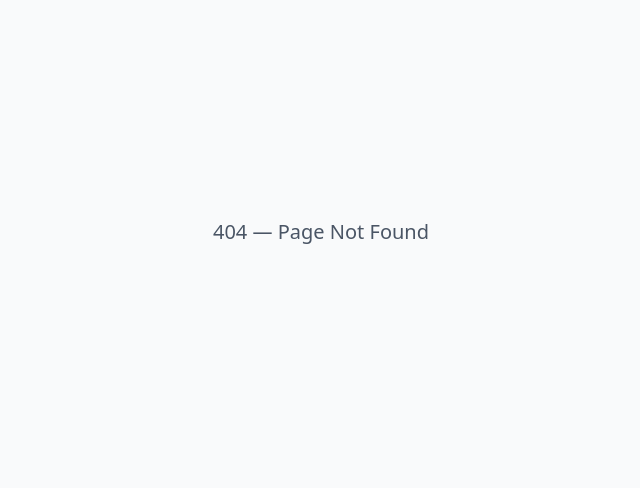
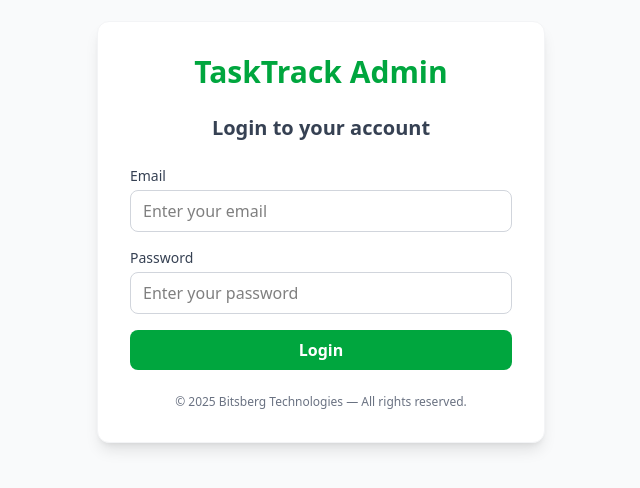
Before and after one commit to usmanabdullahbn/Task-Track-Admin-Panel, a React (Vite) app: page /login in a window 1280 px wide. Before the commit this address had no page. Shown: the part 168-656 px from the top of the page, without its empty margins (319-959 px from the left). Built offline with nearby package versions, Linux system fonts and the light colour scheme.

Commit message:
feat(auth): persist admin login, auto-redirect on storage, and logout

```diff
--- a/src/App.jsx
+++ b/src/App.jsx
@@ -1,5 +1,5 @@
-import React from "react";
-import { Route, Routes } from "react-router-dom";
+import React, { useEffect } from "react";
+import { Navigate, Route, Routes, useNavigate } from "react-router-dom";
 
 import AssetsPage from "./assets/Page";
 import DashboardContent from "./component/dashboard";
@@ -24,6 +24,8 @@ import NewProjectPage from "./projects/new-project";
 import EditProjectPage from "./projects/project_id";
 import EmployeeTimelinePage from "./employees/employees_id";
 import NewEmployeePage from "./employees/new-employees";
+import Login from "./component/LoginPage";
+import ProtectedRoute from "./component/ProtectedRoute";
 
 // Optional: A simple 404 page
 const NotFoundPage = () => (
@@ -33,43 +35,81 @@ const NotFoundPage = () => (
 );
 
 const App = () => {
+  const navigate = useNavigate();
+
+  // On mount, if admin exists redirect to root. Also listen for storage
+  // events so cross-tab logins/logouts will route appropriately.
+  useEffect(() => {
+    if (localStorage.getItem("admin")) {
+      navigate("/", { replace: true });
+    }
+
+    const onStorage = (e) => {
+      if (e.key === "admin") {
+        if (e.newValue) {
+          navigate("/", { replace: true });
+        } else {
+          navigate("/login", { replace: true });
+        }
+      }
+    };
+
+    window.addEventListener("storage", onStorage);
+    return () => window.removeEventListener("storage", onStorage);
+  }, [navigate]);
+
   return (
     <div className="min-h-screen bg-gray-50">
+
       <Routes>
-        {/* Dashboard */}
-        <Route path="/" element={<DashboardContent />} />
+        {/* Root: if admin in localStorage -> dashboard, else -> /login */}
+        <Route
+          path="/"
+          element={
+            localStorage.getItem("admin") ? (
+              <ProtectedRoute>
+                <DashboardContent />
+              </ProtectedRoute>
+            ) : (
+              <Navigate to="/login" replace />
+            )
+          }
+        />
 
-        {/* Main sections */}
-        <Route path="/customers" element={<CustomersPage />} />
-        <Route path="/projects" element={<ProjectsPage />} />
-        <Route path="/orders" element={<OrdersPage />} />
-        <Route path="/assets" element={<AssetsPage />} />
-        <Route path="/tasks" element={<TasksPage />} />
-        <Route path="/employees" element={<EmployeesPage />} />
+        {/* Public Route */}
+        <Route path="/login" element={<Login />} />
 
-        {/* Customers routes */}
-        <Route path="/customers/new" element={<NewCustomerPage />} />
-        <Route path="/customers/:id" element={<EditCustomerPage />} />
+        {/* Main sections (protected) */}
+        <Route path="/customers" element={<ProtectedRoute><CustomersPage /></ProtectedRoute>} />
+        <Route path="/projects" element={<ProtectedRoute><ProjectsPage /></ProtectedRoute>} />
+        <Route path="/orders" element={<ProtectedRoute><OrdersPage /></ProtectedRoute>} />
+        <Route path="/assets" element={<ProtectedRoute><AssetsPage /></ProtectedRoute>} />
+        <Route path="/tasks" element={<ProtectedRoute><TasksPage /></ProtectedRoute>} />
+        <Route path="/employees" element={<ProtectedRoute><EmployeesPage /></ProtectedRoute>} />
 
-        {/* Orders routes */}
-        <Route path="/orders/new" element={<NewOrderPage />} />
-        <Route path="/orders/:id" element={<EditOrderPage />} />
+        {/* Customers routes (protected) */}
+        <Route path="/customers/new" element={<ProtectedRoute><NewCustomerPage /></ProtectedRoute>} />
+        <Route path="/customers/:id" element={<ProtectedRoute><EditCustomerPage /></ProtectedRoute>} />
 
-        {/* project routes */}
-        <Route path="/projects/new" element={<NewProjectPage />} />
-        <Route path="/projects/:id" element={<EditProjectPage />} />
+        {/* Orders routes (protected) */}
+        <Route path="/orders/new" element={<ProtectedRoute><NewOrderPage /></ProtectedRoute>} />
+        <Route path="/orders/:id" element={<ProtectedRoute><EditOrderPage /></ProtectedRoute>} />
 
-        {/* Asset routes */}
-        <Route path="/assets/new" element={<NewAssetPage />} />
-        <Route path="/assets/:id" element={<EditAsset />} />
+        {/* project routes (protected) */}
+        <Route path="/projects/new" element={<ProtectedRoute><NewProjectPage /></ProtectedRoute>} />
+        <Route path="/projects/:id" element={<ProtectedRoute><EditProjectPage /></ProtectedRoute>} />
 
-        {/* Task routes */}
-        <Route path="/tasks/new" element={<NewTaskPage />} />
-        <Route path="/tasks/:id" element={<EditTaskPage />} />
+        {/* Asset routes (protected) */}
+        <Route path="/assets/new" element={<ProtectedRoute><NewAssetPage /></ProtectedRoute>} />
+        <Route path="/assets/:id" element={<ProtectedRoute><EditAsset /></ProtectedRoute>} />
 
-        {/* Task routes */}
-        <Route path="/employees/new" element={<NewEmployeePage />} />
-        <Route path="/employees/:id" element={<EmployeeTimelinePage />} />
+        {/* Task routes (protected) */}
+        <Route path="/tasks/new" element={<ProtectedRoute><NewTaskPage /></ProtectedRoute>} />
+        <Route path="/tasks/:id" element={<ProtectedRoute><EditTaskPage /></ProtectedRoute>} />
+
+        {/* Employee routes (protected) */}
+        <Route path="/employees/new" element={<ProtectedRoute><NewEmployeePage /></ProtectedRoute>} />
+        <Route path="/employees/:id" element={<ProtectedRoute><EmployeeTimelinePage /></ProtectedRoute>} />
 
         {/* 404 fallback */}
         <Route path="*" element={<NotFoundPage />} />
--- /dev/null
+++ b/src/component/LoginPage.jsx
@@ -0,0 +1,108 @@
+import React, { useState } from "react";
+import { useNavigate } from "react-router-dom";
+
+const Login = () => {
+  const navigate = useNavigate();
+
+  const [email, setEmail] = useState("");
+  const [password, setPassword] = useState("");
+  const [error, setError] = useState("");
+
+  const handleSubmit = (e) => {
+    e.preventDefault();
+
+    // Temporary fake login — replace with API later
+    if (email === "admin@gmail.com" && password === "admin123") {
+
+      // Create dummy admin details and store in localStorage
+      const adminDetails = {
+        email,
+        name: "Admin User",
+        role: "admin",
+        token: "dummy-token-12345",
+        loggedInAt: Date.now(),
+      };
+
+      localStorage.setItem("admin", JSON.stringify(adminDetails));
+
+      // Clear any previous error and redirect to dashboard
+      setError("");
+      navigate("/", { replace: true });
+
+    } else {
+      setError("Invalid email or password");
+    }
+  };
+
+  return (
+    <div className="min-h-screen flex items-center justify-center bg-gray-50">
+      <div className="w-full max-w-md bg-white shadow-lg rounded-xl p-8 border border-gray-100">
+
+        {/* Logo / Brand */}
+        <h1 className="text-3xl font-bold text-green-600 text-center mb-6">
+          TaskTrack Admin
+        </h1>
+
+        {/* Title */}
+        <h2 className="text-xl font-semibold text-gray-700 text-center mb-6">
+          Login to your account
+        </h2>
+
+        {/* Error */}
+        {error && (
+          <div className="bg-red-100 text-red-600 text-sm p-2 rounded mb-4 text-center">
+            {error}
+          </div>
+        )}
+
+        <form onSubmit={handleSubmit} className="space-y-4">
+
+          {/* Email */}
+          <div>
+            <label className="block text-sm font-medium text-gray-700 mb-1">
+              Email
+            </label>
+            <input
+              type="email"
+              required
+              className="w-full px-3 py-2 rounded-lg border border-gray-300 focus:ring-2 focus:ring-green-500 focus:outline-none"
+              value={email}
+              onChange={(e) => setEmail(e.target.value)}
+              placeholder="Enter your email"
+            />
+          </div>
+
+          {/* Password */}
+          <div>
+            <label className="block text-sm font-medium text-gray-700 mb-1">
+              Password
+            </label>
+            <input
+              type="password"
+              required
+              className="w-full px-3 py-2 rounded-lg border border-gray-300 focus:ring-2 focus:ring-green-500 focus:outline-none"
+              value={password}
+              onChange={(e) => setPassword(e.target.value)}
+              placeholder="Enter your password"
+            />
+          </div>
+
+          {/* Login Button */}
+          <button
+            type="submit"
+            className="w-full bg-green-600 hover:bg-green-700 text-white font-semibold py-2 rounded-lg transition"
+          >
+            Login
+          </button>
+        </form>
+
+        {/* Footer */}
+        <p className="text-center text-xs text-gray-500 mt-6">
+          © 2025 Bitsberg Technologies — All rights reserved.
+        </p>
+      </div>
+    </div>
+  );
+};
+
+export default Login;
--- /dev/null
+++ b/src/component/ProtectedRoute.jsx
@@ -0,0 +1,13 @@
+import { Navigate } from "react-router-dom";
+
+const ProtectedRoute = ({ children }) => {
+  const admin = localStorage.getItem("admin");
+
+  if (!admin) {
+    return <Navigate to="/login" replace />;
+  }
+
+  return children;
+};
+
+export default ProtectedRoute;
--- a/src/component/sidebar.jsx
+++ b/src/component/sidebar.jsx
@@ -1,5 +1,5 @@
 import React, { useState } from "react";
-import { Link, useLocation } from "react-router-dom";
+import { Link, useLocation, useNavigate } from "react-router-dom";
 import { FiLogOut } from "react-icons/fi";
 import { useIsMobile } from "./useIsMobile";
 
@@ -19,9 +19,16 @@ const Sidebar = () => {
   const [isOpen, setIsOpen] = useState(false);
 
   const handleSignOut = () => {
-    // your signout logic here (e.g. clearing tokens, navigating to login)
-    console.log("Signed out");
+    // Clear stored admin data and navigate to login
+    try {
+      localStorage.removeItem("admin");
+    } catch (e) {
+      // ignore
+    }
+    navigate("/login", { replace: true });
   };
+
+  const navigate = useNavigate();
 
   if (isMobile) {
     return (
```
Also changed, not shown: 1 other file (tests, documents, lock files or other folders).
